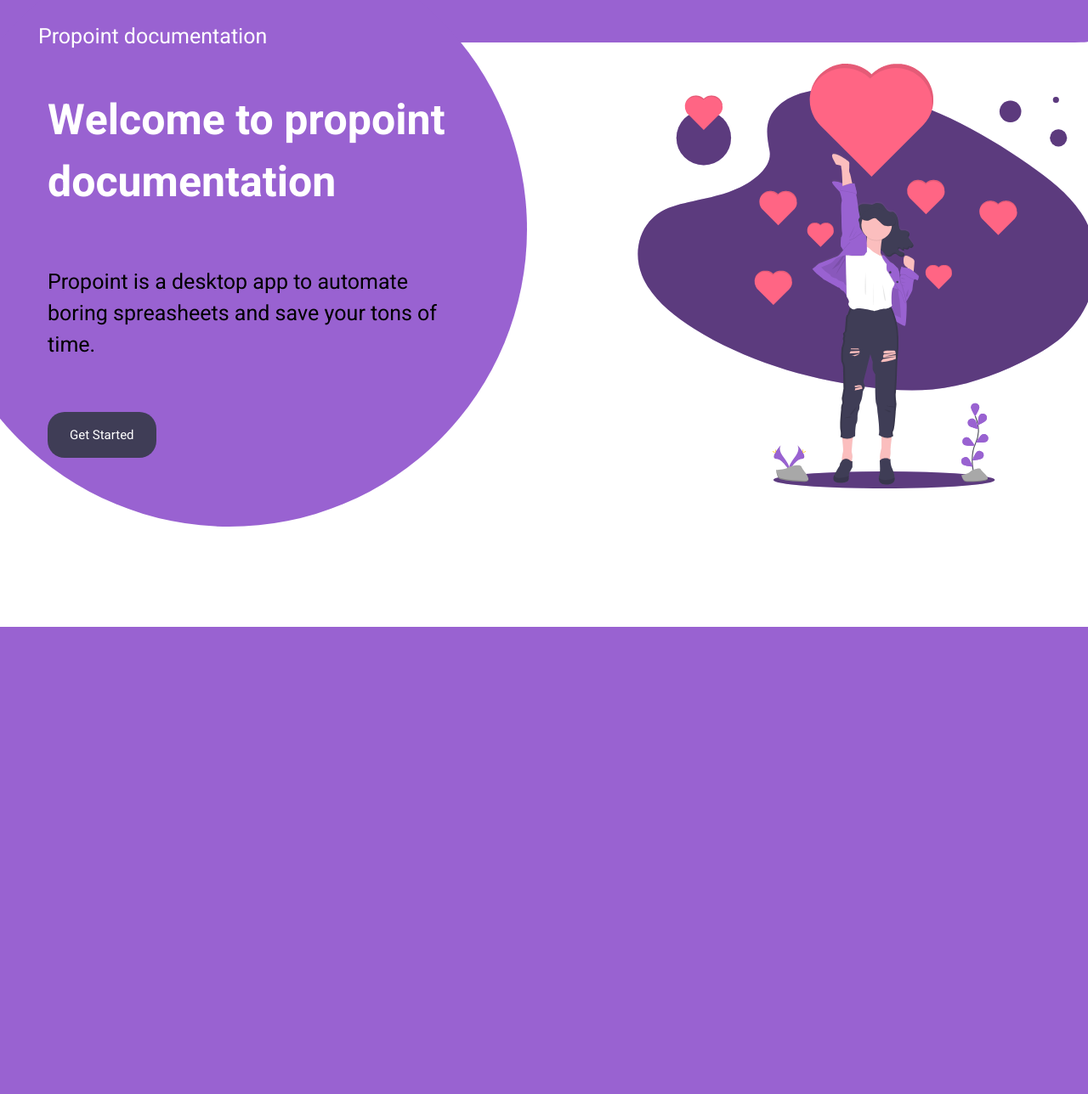
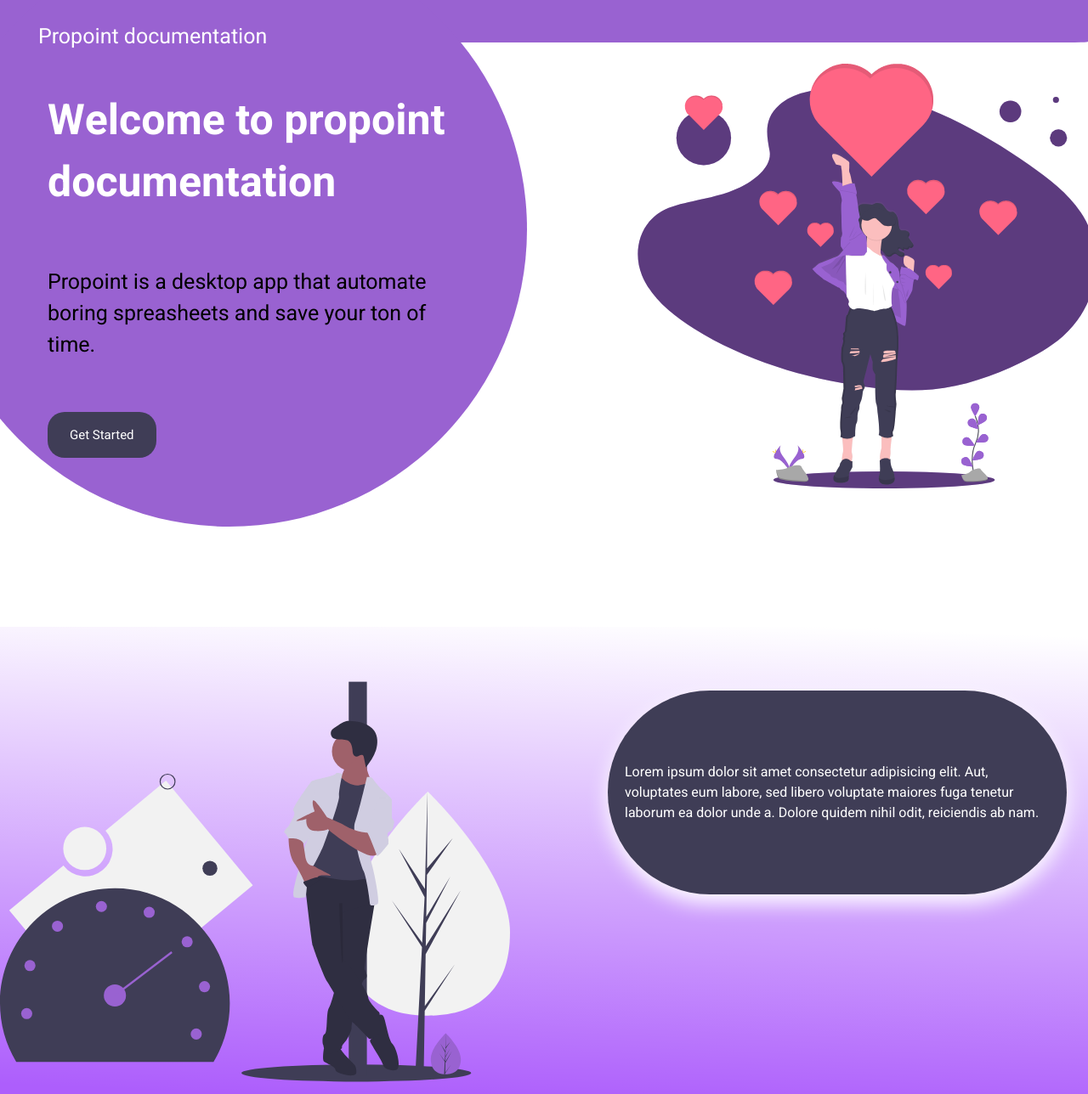
Before and after one commit to Chrunch-tech/Propoint-website, a Flask app: page / in a window 1280 px wide. Shown: the whole page at 85% size. Before the commit the page ends 738 px from the top, so only its background shows below. Run offline with Flask 2, Linux system fonts and the light colour scheme.

Commit message:
Add the middle-section area in the home page and add fast.svg and change the title of hero.svg

```diff
--- a/static/home.css
+++ b/static/home.css
@@ -119,3 +119,39 @@ nav {
   transform: translate(x, y);
   border-radius: 50%;
 }
+
+#middle-section {
+  display: flex;
+  background: linear-gradient(
+      182.32deg,
+      #ffffff 2.03%,
+      rgba(255, 255, 255, 0) 98.15%
+    ),
+    rgba(125, 0, 250, 0.63);
+  justify-content: space-between;
+  padding-top: 50px;
+}
+
+#middle-section > img {
+  width: 600px;
+  height: 500px;
+}
+
+#middle-section > .para-container > p {
+  width: 500px;
+  color: white;
+  font-weight: middle;
+}
+
+.para-container {
+  display: flex;
+  width: 500px;
+  height: 200px;
+  background-color: #3f3d56;
+  justify-content: center;
+  align-items: center;
+  padding: 20px;
+  border-radius: 250px;
+  margin: 25px;
+  box-shadow: 0px 10px 25px 0px rgb(255, 255, 255);
+}
--- a/templates/home.html
+++ b/templates/home.html
@@ -33,8 +33,8 @@
         <div class="hero-left-side-section">
           <h1>Welcome to propoint documentation</h1>
           <p>
-            Propoint is a desktop app to automate boring spreasheets and save
-            your tons of time.
+            Propoint is a desktop app that automate boring spreasheets and save
+            your ton of time.
           </p>
           <a href="#" id="get_started" class="btn">Get Started</a>
         </div>
@@ -46,7 +46,18 @@
         </div>
       </section>
       <section id="middle-section">
-        <div class="middle-background"></div>
+        <img
+          src="{{ url_for('static', filename='fast.svg') }}"
+          alt="fast-img"
+        />
+        <div class="para-container">
+          <p>
+            Lorem ipsum dolor sit amet consectetur adipisicing elit. Aut,
+            voluptates eum labore, sed libero voluptate maiores fuga tenetur
+            laborum ea dolor unde a. Dolore quidem nihil odit, reiciendis ab
+            nam.
+          </p>
+        </div>
       </section>
     </main>
     <script>
```
Also changed, not shown: static/fast.svg (added), static/hero.svg.
